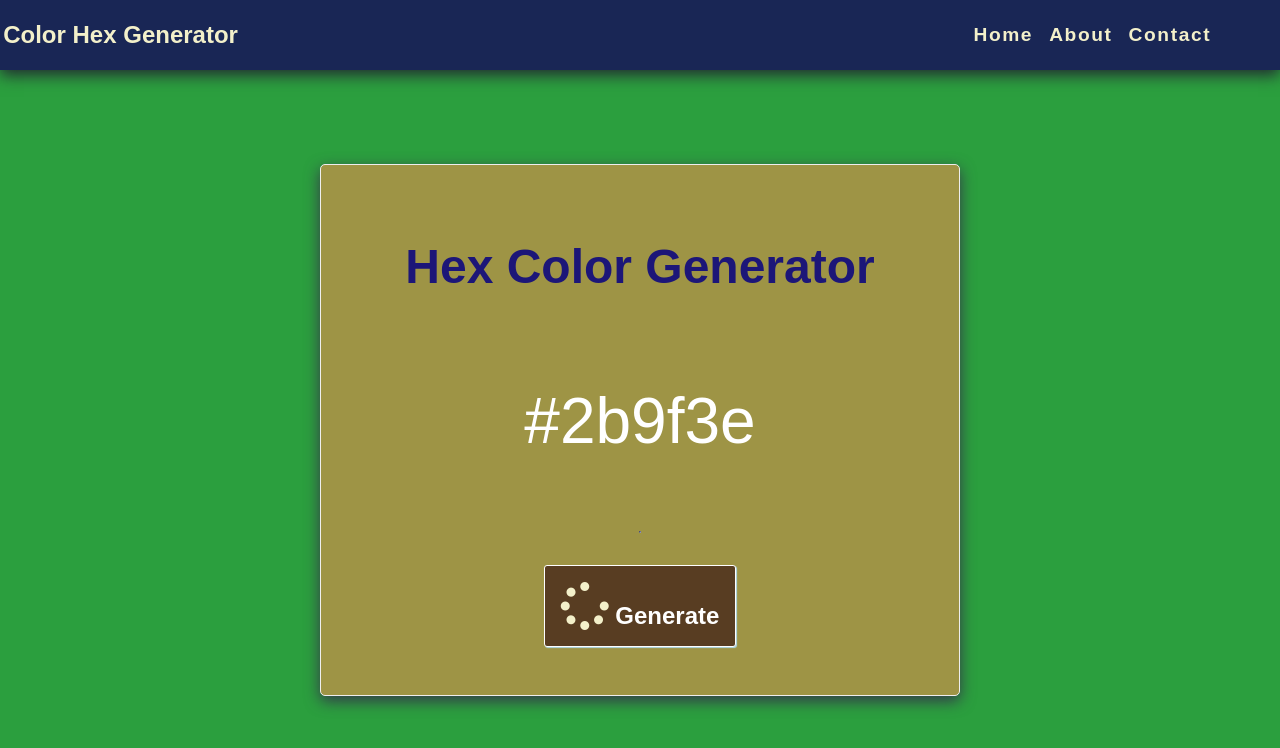
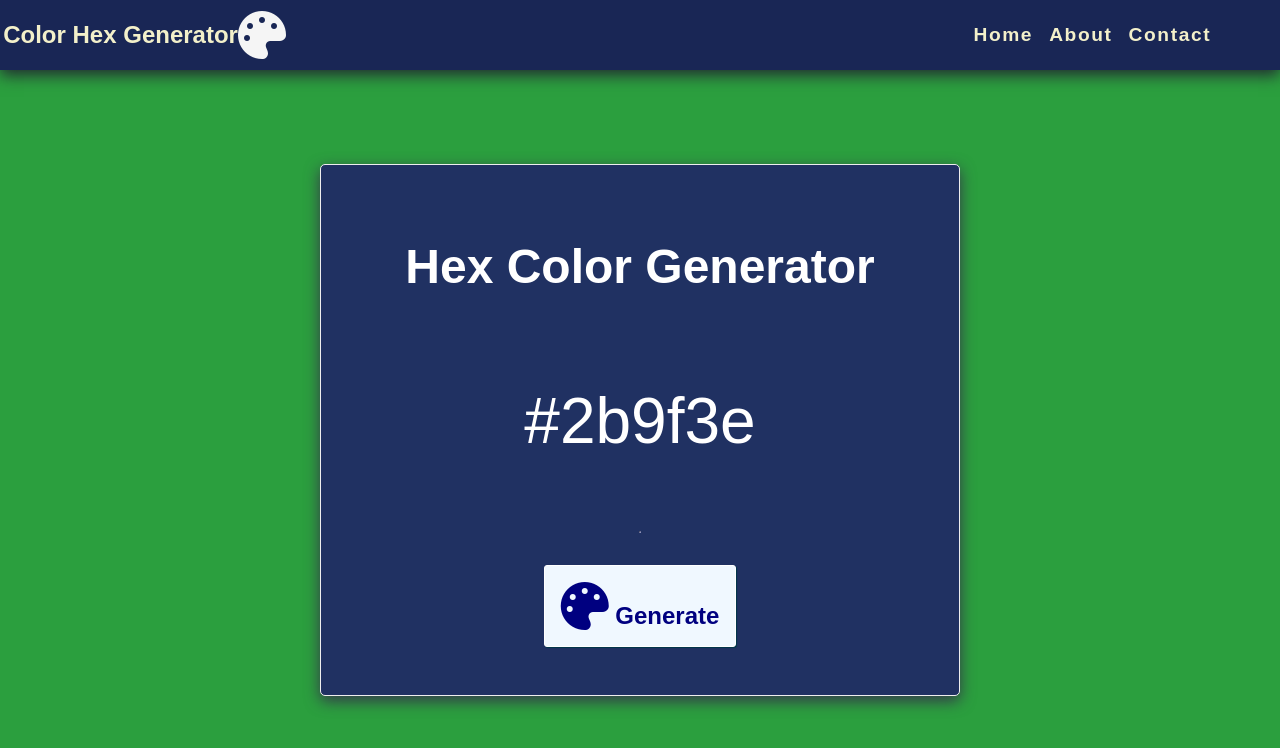
Before and after one commit to sabera-tehzeeb/color-hexa-generator, a plain HTML site: page src/index.html in a window 1280 px wide. Drawn offline with Linux system fonts and the light colour scheme.

Commit message:
second commit

```diff
--- a/src/index.html
+++ b/src/index.html
@@ -16,7 +16,7 @@
     <nav>
         <div class="nav-main">
             <div class="nav-header">
-                <h1 class="nav-h1">Color Hex Generator</h1>
+                <h1 class="nav-h1">Color Hex Generator</h1> <i class="fa-solid fa-palette i-header"></i>
             </div>
             <ul class="menu">
                 <li>
@@ -38,8 +38,8 @@
             <span class="count hex">#ffffff</span>
             <hr />
             <div class="buttons">
-                <button class="reset generate">
-                    <i class="fas fa-spinner"></i>
+                <button class="reset downhand-styles generate">
+                    <i class="fa-solid fa-palette"></i>
                     Generate
                 </button>
             </div>
--- a/src/styles.css
+++ b/src/styles.css
@@ -55,7 +55,7 @@ nav {
 h1 {
   font-size: 3rem;
   margin-bottom: 1rem;
-  color: #1C1678;
+  color: white;
 }
 
 .nav-h1 {
@@ -64,9 +64,14 @@ h1 {
   color: #F3F0CA;
 }
 
+.i-header {
+  font-size: 3rem;
+  color: whitesmoke;
+}
+
 i {
   font-size: 3rem;
-  color: #F3F0CA;
+  color: navy;
 }
 
 div {
@@ -90,7 +95,7 @@ div {
   width: 40rem;
   border: 1px solid #eee;
   padding: 1rem;
-  background-color: #9e9445;
+  background-color: #203162;
   color: #fff;
   text-align: center;
   border-radius: 5px;
@@ -121,15 +126,16 @@ hr {
   outline: none;
   border-radius: 3px;
   cursor: pointer;
-  box-shadow: 1px 1px 1px lightblue;
+  box-shadow: 1px 1px 1px rgb(0, 55, 73);
 }
 
 button.subtract {
-  background-color: #583d22;
+  background-color: aliceblue;
 }
 
 button.reset {
-  background-color: #583d22;
+  background-color: aliceblue;
+  color: navy;
 }
 
 button.add {
```
